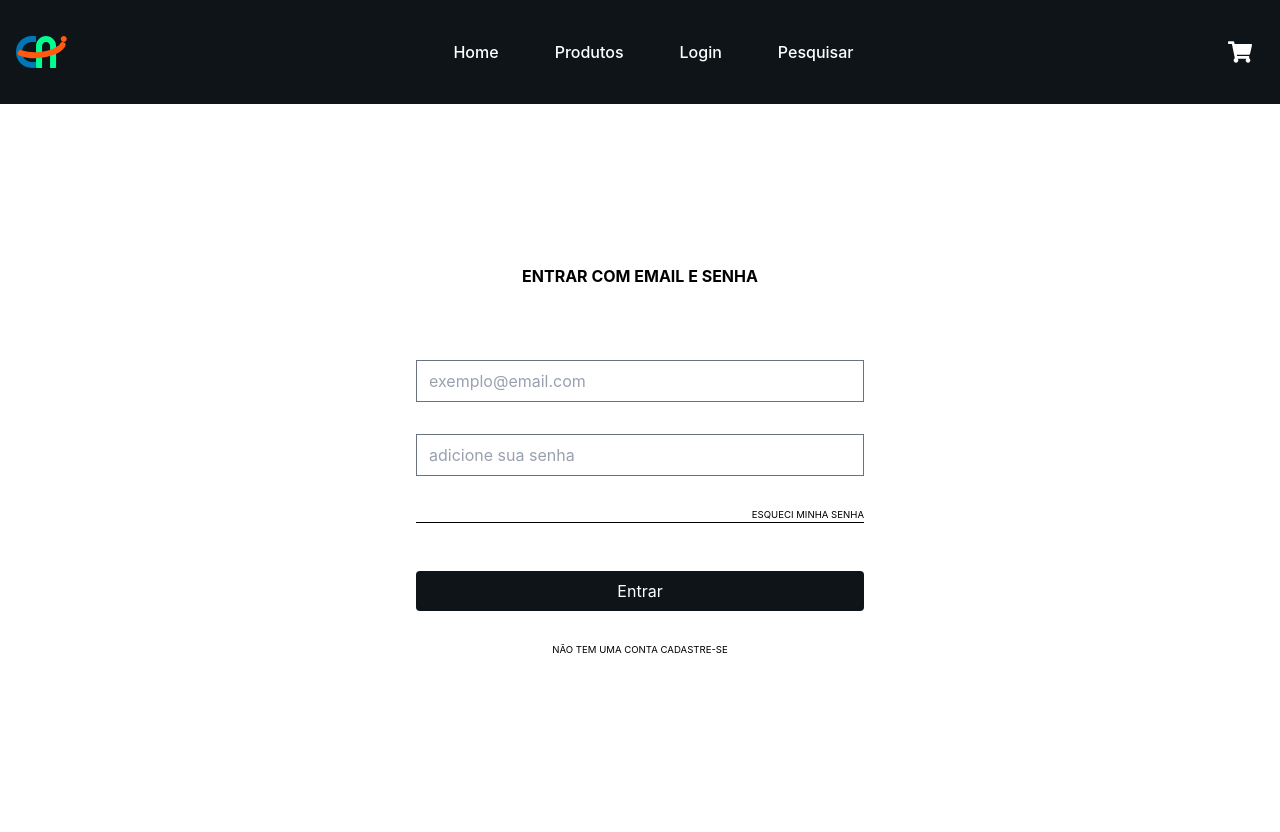
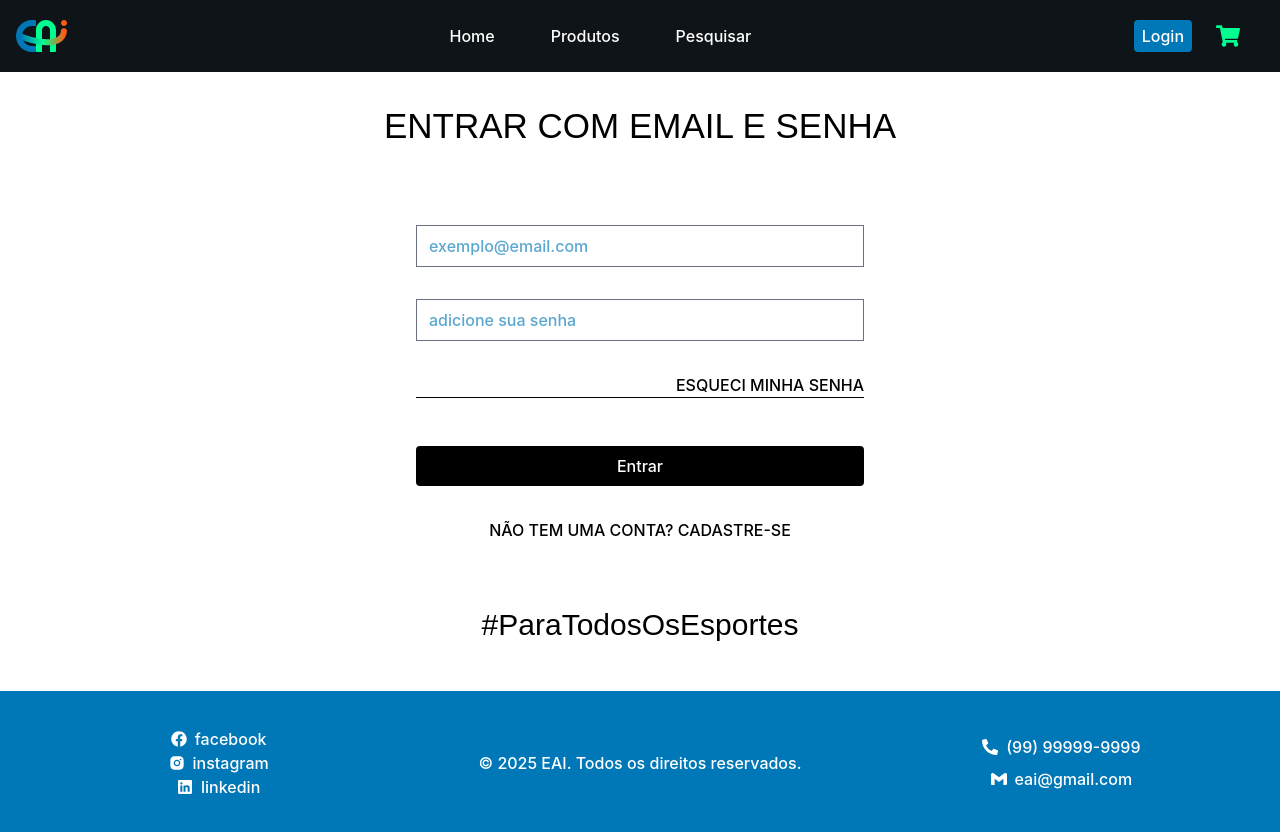
Before and after one commit to Aramanu/Trabalho_Final_Semestre, a React (Vite) app: page /login in a window 1280 px wide. Shown: the top 832 px of the page. Before the commit the page ends 800 px from the top, so only its background shows below. Built offline with nearby package versions, Linux system fonts and the light colour scheme.

Commit message:
logo certo e acerto no cabecalho

```diff
--- a/src/components/Cabecalho.jsx
+++ b/src/components/Cabecalho.jsx
@@ -17,28 +17,62 @@ export default function Cabecalho() {
 
     document.addEventListener("mousedown", handleClickOutside);
     return () => document.removeEventListener("mousedown", handleClickOutside);
-  },[] );
+  }, []);
 
   return (
     <nav
       ref={menuRef}
-      className="bg-preto_azulado fixe
-      d top-0 left-0 w-full z-50"
+      className="bg-preto_azulado fixed top-0 left-0 w-full z-50"
     >
       <div className="max-w-7xl flex flex-wrap items-center justify-between mx-auto p-4">
         {/* LOGO */}
-        <a href="#" className="flex items-center space-x-3">
+        <Link to="/" className="flex items-center space-x-3">
           <img src="/logo.svg" className="h-8" alt="Logo" />
-          <span className="self-center text-2xl font-semibold text-white"></span>
-        </a>
+        </Link>
+
+        {/* MENU LINKS - Desktop apenas */}
+        <div className="hidden md:flex md:order-1 flex-1 justify-center">
+          <ul className="flex flex-row space-x-8">
+            <li>
+              <Link
+                to="/"
+                className="block py-2 px-3 text-white hover:text-laranja detalhes duration-200 hover:bg-cinza rounded-lg"
+              >
+                Home
+              </Link>
+            </li>
+            <li>
+              <Link
+                to="/produtos"
+                className="block py-2 px-3 text-white hover:text-laranja detalhes duration-200 hover:bg-cinza rounded-lg"
+              >
+                Produtos
+              </Link>
+            </li>
+            <li>
+              <Link
+                to="/pesquisa"
+                className="block py-2 px-3 text-white hover:text-laranja detalhes duration-200 hover:bg-cinza rounded-lg"
+              >
+                Pesquisar
+              </Link>
+            </li>
+          </ul>
+        </div>
 
         {/* ÍCONES E TOGGLE */}
-        <div className="flex md:order-2 items-center space-x-3">
-          <FaShoppingCart className="h-6 w-6 text-white" />
+        <div className="flex md:order-2 items-center space-x-4 ">
+          <Link
+            to="/login"
+            className="bg-azul px-2 py-1 rounded text-branco hover:text-azul hover:bg-branco detalhes duration-200 "
+          >
+            Login
+          </Link>
+          <FaShoppingCart className="p-2 w-10 h-10 hover:bg-cinza rounded-lg text-verde cursor-pointer  hover:text-branco duration-200 " />
           <button
             onClick={() => setMenuOpen(!menuOpen)}
             type="button"
-            className="inline-flex items-center p-2 w-10 h-10 justify-center text-sm text-gray-400 rounded-lg md:hidden hover:bg-gray-800 focus:outline-none focus:ring-2 focus:ring-gray-700"
+            className="inline-flex items-center p-2 w-10 h-10 justify-center text-sm text-laranja hover:text-white rounded-lg md:hidden hover:bg-cinza focus:outline-none focus:ring-2 focus:ring-preto_azulado"
           >
             <svg
               className="w-5 h-5"
@@ -57,24 +91,36 @@ export default function Cabecalho() {
           </button>
         </div>
 
-        {/* MENU RESPONSIVO */}
+        {/* MENU MOBILE */}
         <div
           className={`${
             menuOpen ? "block" : "hidden"
-          } w-full md:flex md:w-auto md:order-1 transition-all duration-300`}
+          } w-full md:hidden transition-all duration-300`}
         >
-          <ul className="flex flex-col font-medium p-4 mt-4 border border-gray-700 rounded-lg bg-gray-800 md:flex-row md:space-x-8 md:mt-0 md:border-0 md:bg-transparent">
+          <ul className="flex flex-col font-medium p-4 mt-4 border border-cinza rounded-lg bg-preto_azulado space-y-2">
             <li>
-              <Link to="/" className="block py-2 px-3 text-white hover:text-blue-400">Home</Link>
+              <Link
+                to="/"
+                className="block py-2 px-3 text-white hover:text-laranja detalhes duration-200 hover:bg-cinza rounded-lg"
+              >
+                Home
+              </Link>
             </li>
             <li>
-              <Link to="/produtos" className="block py-2 px-3 text-white hover:text-blue-400">Produtos</Link>
+              <Link
+                to="/produtos"
+                className="block py-2 px-3 text-white hover:text-laranja detalhes duration-200 hover:bg-cinza rounded-lg"
+              >
+                Produtos
+              </Link>
             </li>
             <li>
-              <Link to="/login" className="block py-2 px-3 text-white hover:text-blue-400">Login</Link>
-            </li>
-            <li>
-              <Link to="/pesquisa" className="block py-2 px-3 text-white hover:text-blue-400">Pesquisar</Link>
+              <Link
+                to="/pesquisa"
+                className="block py-2 px-3 text-white hover:text-laranja detalhes duration-200 hover:bg-cinza rounded-lg"
+              >
+                Pesquisar
+              </Link>
             </li>
           </ul>
         </div>
--- a/src/components/RodaPe.jsx
+++ b/src/components/RodaPe.jsx
@@ -11,8 +11,9 @@ export default function RodaPe() {
 
     <h5 className="h5 text-center">#ParaTodosOsEsportes</h5>
     <footer className="bg-azul py-6 px-4 md:h-36 grid grid-cols-1 md:grid-cols-3 gap-4 items-center">
+
       <div className="flex flex-col items-center md:items-start order-1 md:order-1">
-        <ul className="space-y-2 flex flex-col items-center md:items-start">
+        <ul className="flex flex-col items-center md:items-start">
           <Listagem icon={<FaFacebook />} texto="facebook" />
           <Listagem icon={<RiInstagramFill />} texto="instagram" />
           <Listagem icon={<IoLogoLinkedin />} texto="linkedin" />
--- a/src/index.css
+++ b/src/index.css
@@ -11,6 +11,7 @@
     --color-preto_azulado: #0E1418;
     --color-branco: #FFFFFF;
     --color-preto: #000000;
+    --color-azul_aux: #5AA7D0;
 }
 
 .h1, .h2, .h3, .h4, .h5, .legibilidade .detalhes{
--- a/src/pages/CadastroUsuario.jsx
+++ b/src/pages/CadastroUsuario.jsx
@@ -1,6 +1,7 @@
 import Cabecalho from "../components/Cabecalho";
 import { useForm } from "react-hook-form";
 import { useState, useEffect } from "react";
+import RodaPe from "../components/RodaPe";
 
 export default function CadastroUsuario() {
     const {register, handleSubmit, setFocus, reset} = useForm();
@@ -43,7 +44,7 @@ export default function CadastroUsuario() {
     <>
       <Cabecalho />
        <section className="mt-30 md:mt-35 flex flex-col items-center gap-8  ">
-              <h1 className="uppercase text-black font-bold ">
+              <h1 className="uppercase text-black font-bold">
                 cadastro
               </h1>
               <form action="" onSubmit={handleSubmit(cadastrarUsuario)} className="flex flex-col w-200 gap-8 items-center">
@@ -126,12 +127,12 @@ export default function CadastroUsuario() {
                 </p>
                 <button
                   type="submit"
-                  className="bg-[#0E1418] text-white px-4 py-2 rounded mt-4 hover:bg-preto_azulado w-60"
+                  className="bg-preto text-white px-4 py-2 rounded mt-4 hover:bg-preto_azulado w-60"
                 >
                   CRIAR CADASTRO
                 </button>
               </form>
-
+              <RodaPe />
             </section>
     </>
   );
--- a/src/pages/Login.jsx
+++ b/src/pages/Login.jsx
@@ -1,6 +1,7 @@
 import Cabecalho from "../components/Cabecalho";
 import { useForm } from "react-hook-form";
 import { Link } from "react-router-dom";
+import RodaPe from "../components/RodaPe";
 
 
 export default function Login() {
@@ -9,8 +10,9 @@ export default function Login() {
   return (
     <>
       <Cabecalho />
-      <section className="mt-40 flex flex-col items-center gap-8">
-        <h1 className="uppercase text-black font-bold hidden md:block">
+
+      <section className="mt-25 flex flex-col items-center gap-8">
+        <h1 className="uppercase text-black hidden md:block h4 font-bold">
           entrar com email e senha
         </h1>
         <h1 className="uppercase text-black font-bold md:hidden">
@@ -22,7 +24,7 @@ export default function Login() {
               type="email"
               name=""
               id=""
-              className="placeholder-gray-400 w-full"
+              className="placeholder-azul_aux w-full detalhes"
               placeholder="exemplo@email.com"
             />
           </p>
@@ -31,31 +33,32 @@ export default function Login() {
               type="password"
               name=""
               id=""
-              className="placeholder-gray-400 w-full"
+              className="placeholder-azul_aux w-full detalhes"
               placeholder="adicione sua senha"
             />
           </p>
           <div className="flex flex-col justify-end">
-            <h5 className="uppercase text-[0.6rem] text-end ">
+            <h5 className="uppercase detalhes text-end hover:text-azul">
               esqueci minha senha
             </h5>
-            <hr className="w-full border-black" />
+            <hr className="w-full border-preto" />
           </div>
           <button
             type="submit"
-            className="bg-[#0E1418] text-white px-4 py-2 rounded mt-4 hover:bg-preto_azulado"
+            className="bg-preto text-white px-4 py-2 rounded mt-4 hover:bg-azul detalhes"
           >
             Entrar
           </button>
         </form>
         <Link to="/cadastro-usuario">
-        <h5 className="uppercase text-[0.6rem] text-center hidden md:block hover:cursor-pointer">
-          não tem uma conta cadastre-se
+        <h5 className="uppercase detalhes text-center hidden md:block hover:cursor-pointer hover:text-azul">
+          não tem uma conta? cadastre-se
         </h5>
-        <h5 className="uppercase text-[0.6rem] text-center hover:cursor-pointer md:hidden">cadastre-se
+        <h5 className="uppercase detalhes text-center hover:cursor-pointer md:hidden hover:text-azul">cadastre-se
         </h5>
         </Link>
       </section>
+      <RodaPe />
     </>
   );
 }
```
Also changed, not shown: public/logo.svg.
